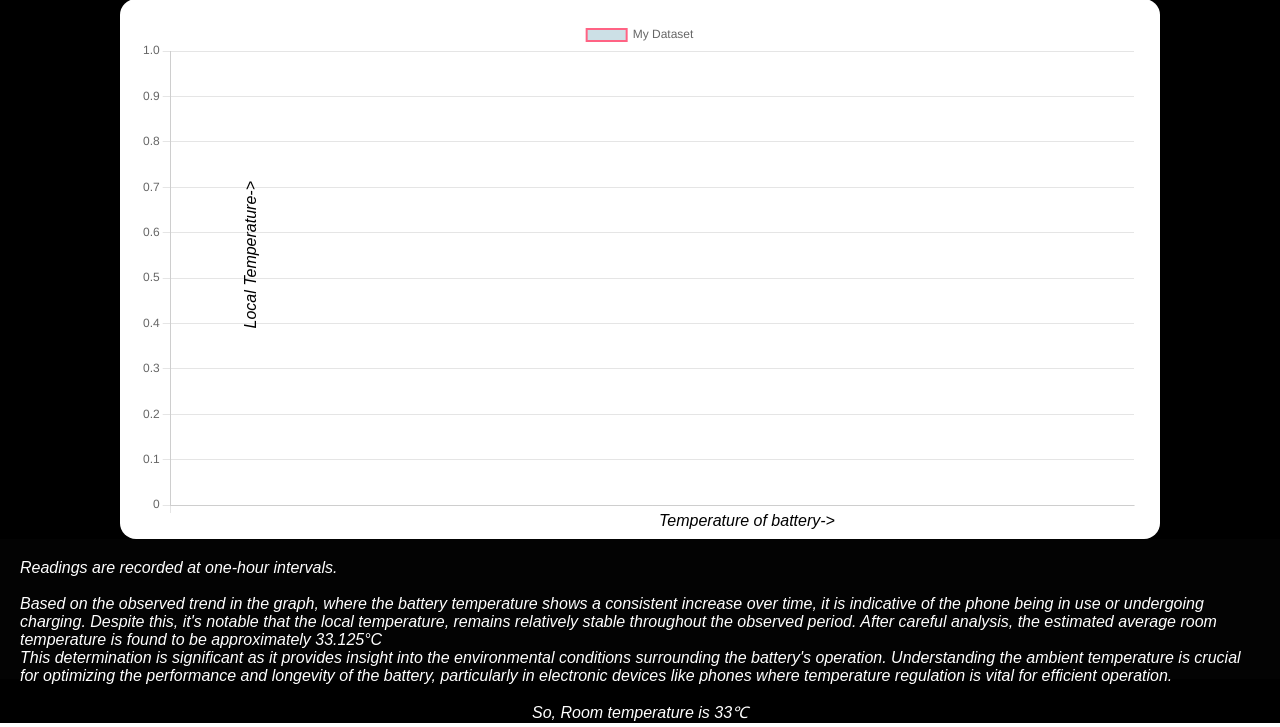
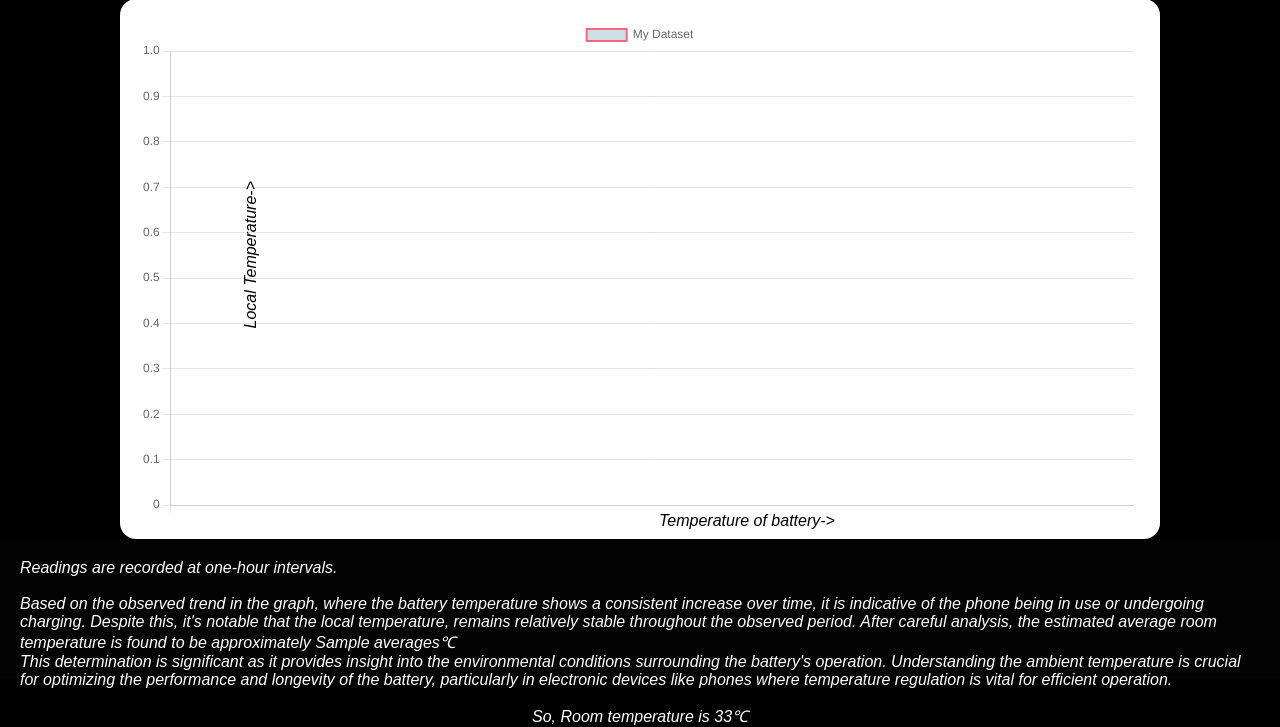
Before and after one commit to Kushalgt/Semusi-Project, a Django app: template home/templates/index.html in a window 1280 px wide. Shown: the part 119-846 px from the top of the page. Run offline with Django 5.2, Linux system fonts and the light colour scheme; the template is opened without the code that fills it: most values are stand-ins (such as "Sample title", 1, 10 or a date in 2020).

Commit message:
added new

```diff
--- a/home/templates/index.html
+++ b/home/templates/index.html
@@ -112,7 +112,7 @@
         <br>
         Based on the observed trend in the graph, where the battery temperature shows a consistent increase over time, it is indicative of the phone being in use or undergoing charging.
     Despite this, it's notable that the local temperature, remains relatively stable throughout the observed period.
-     After careful analysis, the estimated average room temperature is found to be approximately 33.125°C
+     After careful analysis, the estimated average room temperature is found to be approximately {{averages}}&#8451
     <br> This determination is significant as it provides insight into the environmental conditions surrounding the battery's operation.
      Understanding the ambient temperature is crucial for optimizing the performance and longevity of the battery, particularly in electronic devices like phones where temperature regulation is vital for efficient operation.
         <p style=" text-align: center;">So, Room temperature is 33&#8451;</p>
--- a/home/views.py
+++ b/home/views.py
@@ -5,4 +5,8 @@
 def home(request):
    labels = ['32', '34', '36', '38', '40','42','44','46']
    values = [32,32, 33, 33, 33.5, 34, 33,35]
-   return render(request,'index.html', {'labels': labels, 'values': values})
+   average=0
+   for value in values:
+      average+=value
+   average/=len(values)
+   return render(request,'index.html', {'labels': labels, 'values': values,'averages' : average})
```
